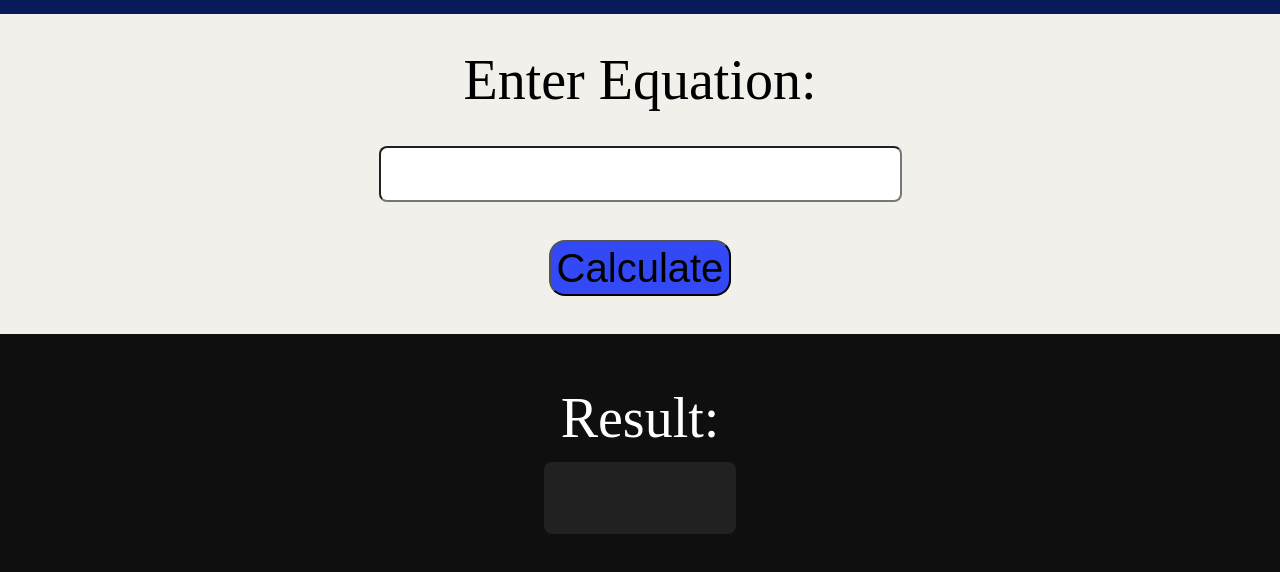
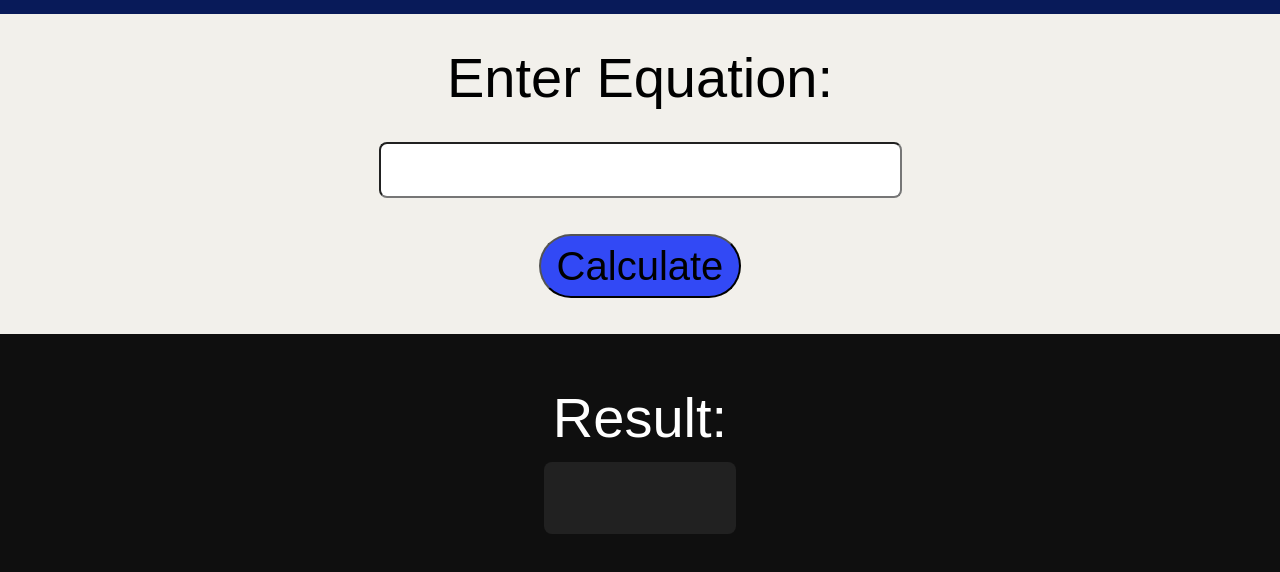
Before and after one commit to JS-Bogart/calculator, a website: page index.html in a window 1280 px wide. Shown: the part 146-718 px from the top of the page. Drawn offline with Linux system fonts and the light colour scheme.

Commit message:
Change page font

```diff
--- a/stylesheets/styles.css
+++ b/stylesheets/styles.css
@@ -1,3 +1,7 @@
+html {
+  font-family: Arial, Helvetica, sans-serif;
+}
+
 header {
   display: flex;
   align-items: center;
@@ -36,9 +40,11 @@ h1 {
 
 .input-button {
   background-color: rgb(50,73,245);
-  height: 7vh;
+  height: 8vh;
   font-size: 5vh;
-  border-radius: 2vh;
+  border-radius: 4vh;
+  padding-left: 2vh;
+  padding-right: 2vh;
   cursor: pointer;
 }
 
```
